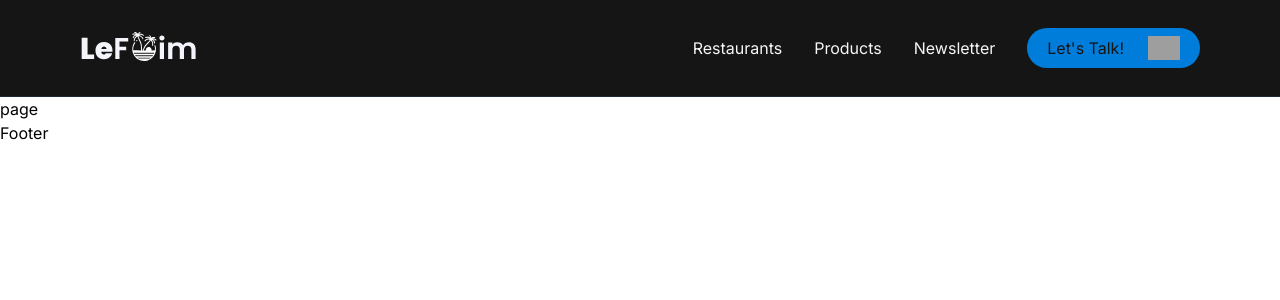
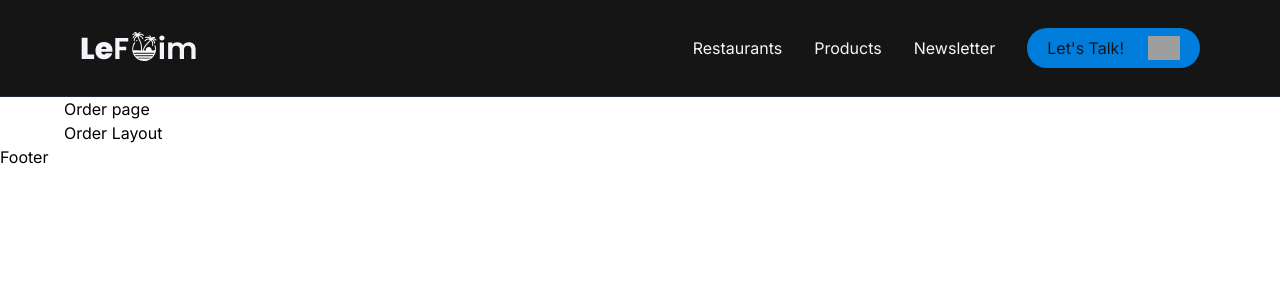
Before and after one commit to lucasjolibois54/sundown-boulevard, a Next.js app: page /order in a window 1280 px wide. Shown: the top 300 px of the page. Built offline with nearby package versions, Linux system fonts and the light colour scheme; grey boxes are pictures that could not be loaded.

Commit message:
debug fixed layout

```diff
--- /dev/null
+++ b/app/(OrderSystem)/layout.js
@@ -0,0 +1,8 @@
+import Navbar from "../components/main/Navbar"
+
+export default function OrderLayout({ children }) {
+    return <section className="max-w-6xl mx-auto">
+        {children}
+        <h1>Order Layout</h1>
+        </section>
+  }
--- /dev/null
+++ b/app/(OrderSystem)/order/food/page.js
@@ -0,0 +1,9 @@
+import React from 'react'
+
+export default function page() {
+  return (
+    <div>food
+
+    </div>
+  )
+}
--- a/app/order/page.js
+++ b/app/(OrderSystem)/order/page.js
@@ -2,6 +2,6 @@ import React from 'react'
 
 export default function Order() {
   return (
-    <div>page</div>
+    <div>Order page</div>
   )
 }
```
